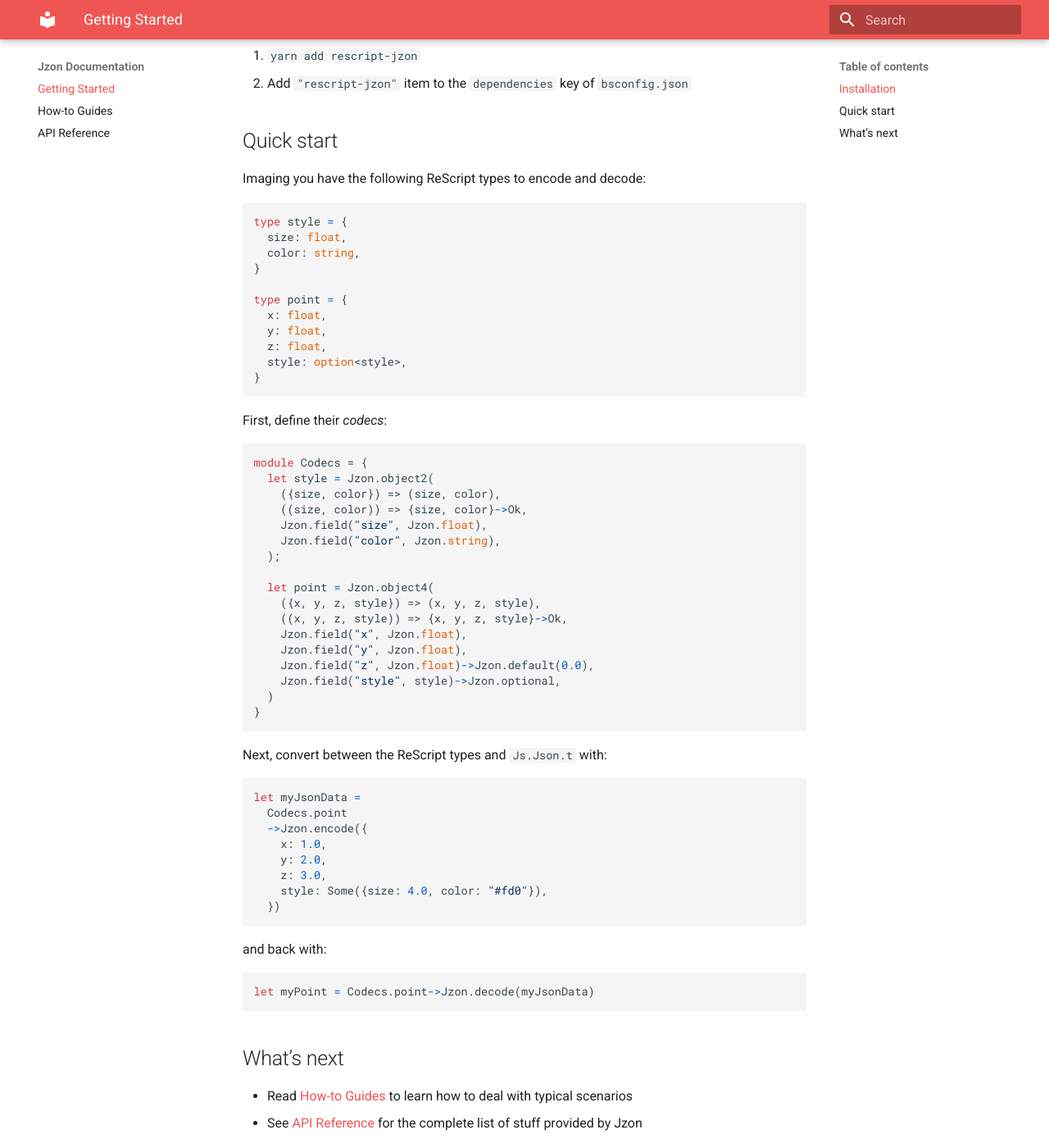
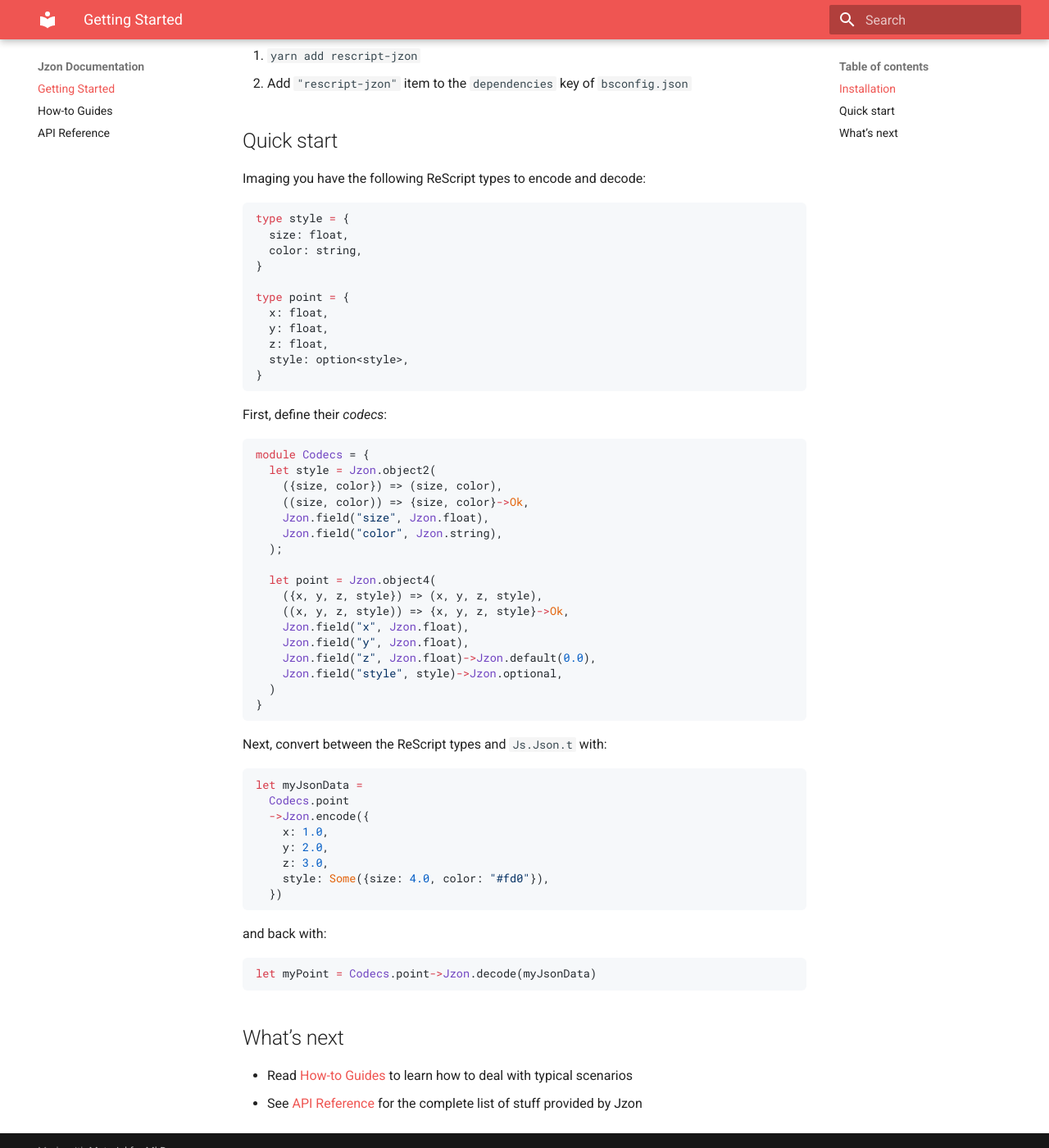
Before and after one commit to nkrkv/jzon, an MkDocs documentation site: the page built from docs/index.md, in a window 1280 px wide and 1400 px high, scrolled down 241 px. Shown: the whole window at 82% size. Built offline with MkDocs 1.6.1 and Material for MkDocs 9.7.7, drawn with Linux system fonts in a browser that asks for light colours; nearby versions of some CDN libraries.

Commit message:
chore: improve HLJS color styles

```diff
--- /dev/null
+++ b/docs/style/res-syntax-gh.css
@@ -0,0 +1,32 @@
+/* Colors are from GitHub code blocks */
+
+code.hljs {
+  color: #24292e;
+  background-color: #f6f8fa;
+  border-radius: 6px;
+}
+
+.hljs-keyword,
+.hljs-operator {
+  color: #d73a49;
+}
+
+.hljs-string {
+  color: #032f62;
+}
+
+.hljs-number {
+  color: #005cc5;
+}
+
+.hljs-comment {
+  color: #6a737d;
+}
+
+.hljs-module-identifier {
+  color: #6f42c1;
+}
+
+.hljs-constructor {
+  color: #e36209;
+}
--- a/mkdocs.yml
+++ b/mkdocs.yml
@@ -11,7 +11,7 @@ extra_javascript:
   - js/res-syntax-highlightjs.js
   - js/config.js
 extra_css:
-  - https://cdnjs.cloudflare.com/ajax/libs/highlight.js/10.5.0/styles/github.min.css
+  - style/res-syntax-gh.css
 nav:
   - "Getting Started": index.md
   - "How-to Guides": howtos.md
```
